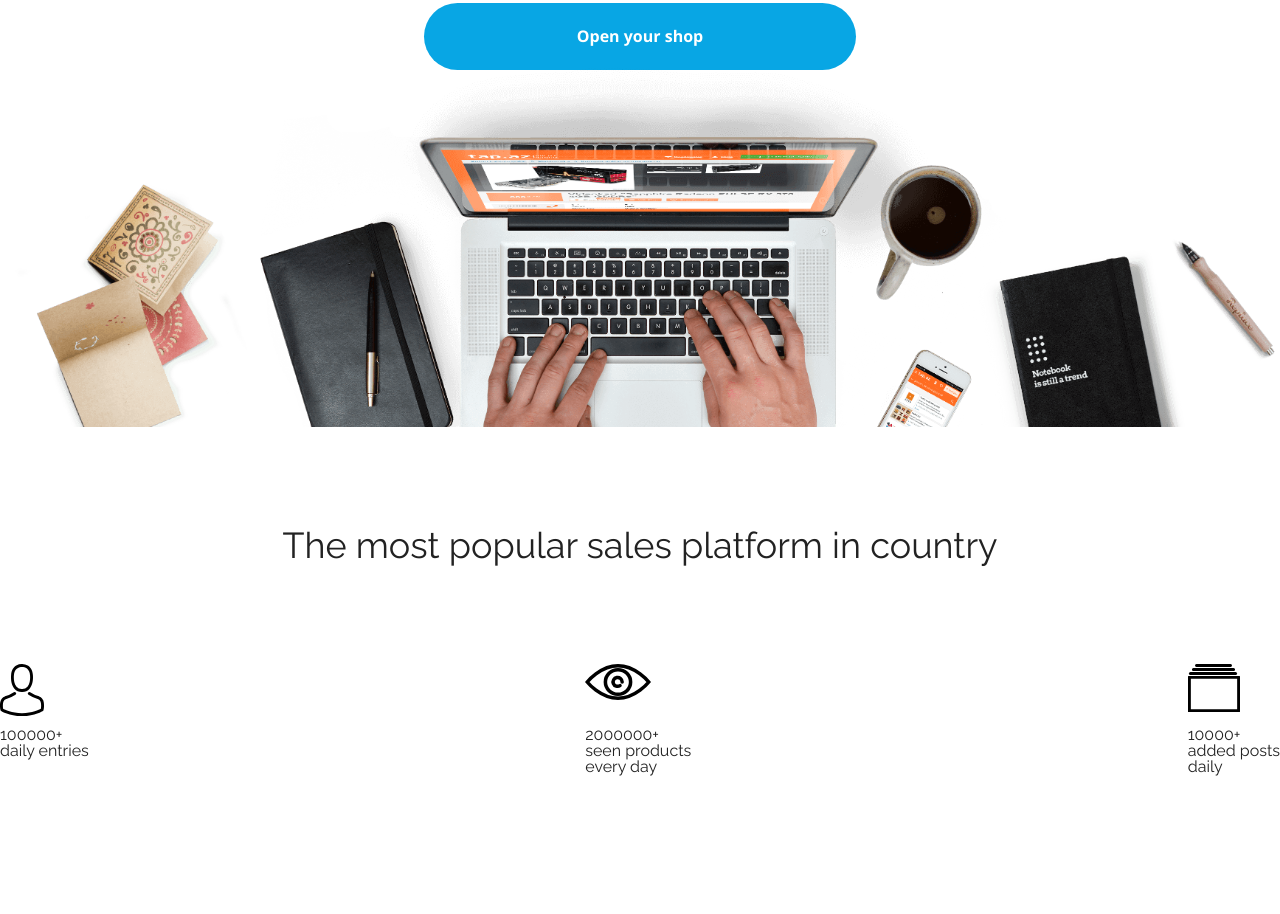
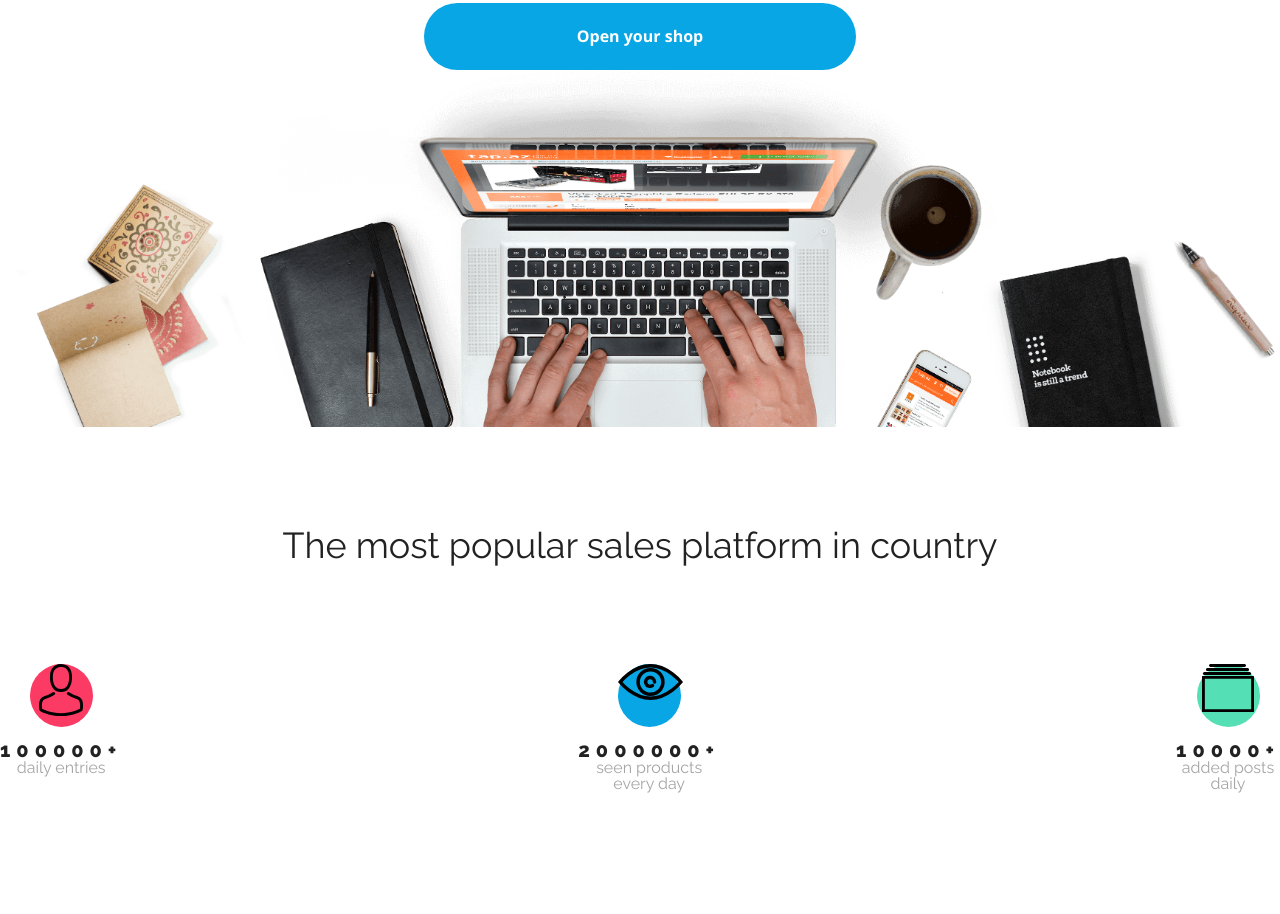
Before and after one commit to KamilHH/Warsztat-1, a plain HTML site: page index.html in a window 1280 px wide. Shown: the part 317-1231 px from the top of the page. Drawn offline with nearby package versions, Linux system fonts and the light colour scheme.

Commit message:
Added style to statistics section

```diff
--- a/css/style.css
+++ b/css/style.css
@@ -98,7 +98,13 @@ a{
     display: flex;
     justify-content: space-between;
 }
-.statistics__single{
+.statistics__single {
+    max-width: 160px;
+    display: flex;
+    flex-direction: column;
+    justify-content: flex-start;
+    align-items: center;
+    text-align: center;
     font-family: var(--font-raleway);
 }
 .statistics__circle {
@@ -107,7 +113,39 @@ a{
     height: 63px;
     position: relative;
 }
-
+.statistics__image{
+    position: absolute;
+}
+.statistics__single:nth-child(1) .statistics__circle {
+    background-color: var(--color-redish);
+}
+.statistics__single:nth-child(1) .statistics__image {
+    top: 0;
+    left: 45%;
+}
+.statistics__single:nth-child(2) .statistics__circle {
+    background-color: var(--color-primary);
+}
+.statistics__single:nth-child(2) .statistics__image {
+    top: 14px;
+    left: 47%;
+}
+.statistics__single:nth-child(3) .statistics__circle {
+    background-color: var(--color-green);
+}
+.statistics__single:nth-child(3) .statistics__image {
+    top: 6px;
+    left: 50%;
+}
+.statistics__number {
+    font-family: var(--font-raleway);
+    font-size: 20px;
+    font-weight: 900;
+    letter-spacing: 6px;
+    margin-top: 13px;
+}
 .statistics__description{
+    font-family: var(--font-raleway);
+    color: var(--color-grey);
     margin-bottom: 122px;
 }
```
